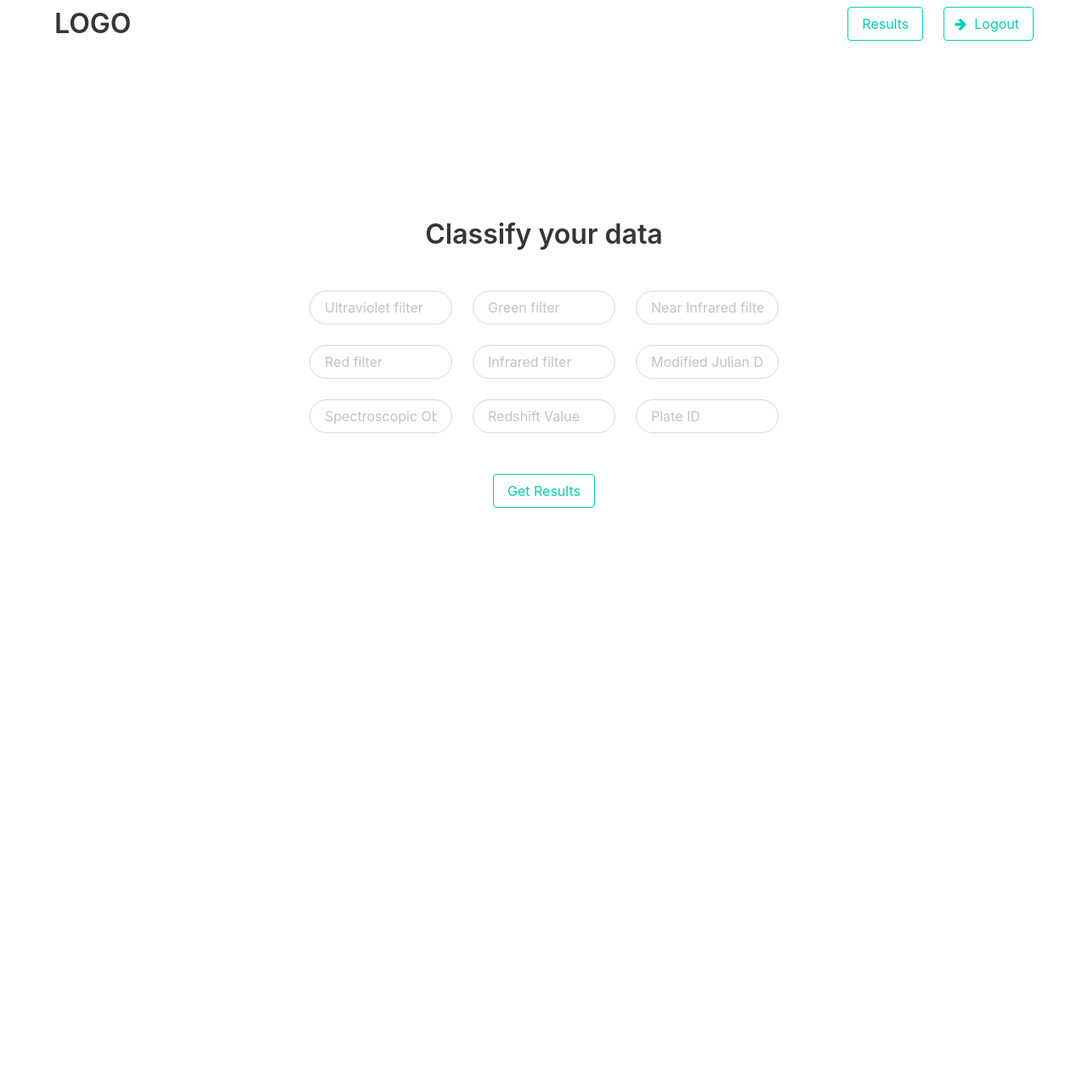
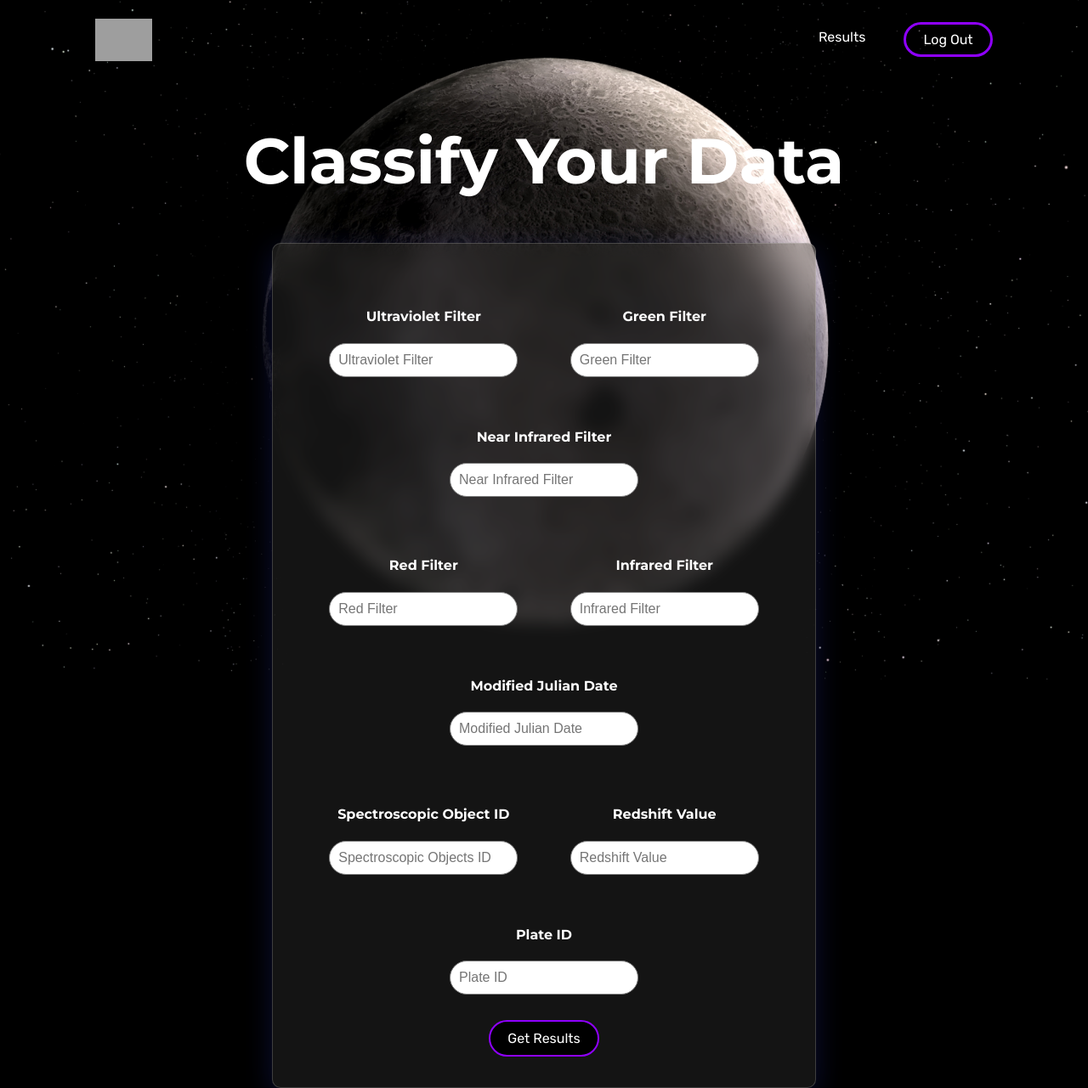
Before and after one commit to NotMishaal/astral-classification-system, a Django app: page /dashboard in a window 1280 px wide. Shown: the whole page at 85% size. Before the commit the page ends 598 px from the top, so only its background shows below. Run offline with Django 4.2, Linux system fonts and the light colour scheme; a user stored in the database is signed in; data comes from the database, SQL or seed files in the repository; some libraries are stand-ins or nearby versions; grey boxes are pictures that could not be loaded.

Commit message:
matched dashboard page

```diff
--- a/web_app/App/Dashboard/templates/dashboard.html
+++ b/web_app/App/Dashboard/templates/dashboard.html
@@ -5,106 +5,87 @@
   <meta charset="utf-8">
   <meta http-equiv="X-UA-Compatible" content="IE=edge">
   <meta name="viewport" content="width=device-width, initial-scale=1">
-    <title>Dashboard</title>
-    <link rel="shortcut icon" href="../images/fav_icon.png" type="image/x-icon">
-    <link rel="stylesheet" href="https://maxcdn.bootstrapcdn.com/font-awesome/4.7.0/css/font-awesome.min.css">
-    <link href="https://fonts.googleapis.com/css?family=Open+Sans:300,400,700" rel="stylesheet">
-    <!-- Bulma Version 0.9.0-->
-    <link rel="stylesheet" href="https://unpkg.com/bulma@0.9.0/css/bulma.min.css" />
-    <link rel="stylesheet" type="text/css" href="../css/landing.css">
+  <title>Astral Classification System</title>
+  {% load static %}
+  <link rel="stylesheet" type="text/css" href="{% static 'style.css' %}">
+  <link rel="preconnect" href="https://fonts.googleapis.com">
+  <link rel="preconnect" href="https://fonts.gstatic.com" crossorigin>
+  <link
+    href="https://fonts.googleapis.com/css2?family=Cormorant:wght@300;400;500;600;700&family=Montserrat:wght@100;300;400;500;700&family=Rubik:wght@300;400;500;600;700&display=swap"
+    rel="stylesheet">
+
 </head>
 
 <body>
-    <section class="hero is-fullheight">
-        <div class="hero-head">
-            <nav class="navbar">
   <div class="container">
-                    <div class="navbar-brand">
-                        <a class="navbar-item" href="{% url 'dashboardView' %}">
-                            <h1 class='title'>LOGO</h1>
+    <div class="navbar">
+      <nav>
+        <a href="{% url 'homeView' %}" class="logo">
+          <img src="{% static 'Pics/Logo.svg'%}" class="logo">
         </a>
-                        <span class="navbar-burger burger" data-target="navbarMenu">
-                            <span></span>
-                            <span></span>
-                            <span></span>
-                        </span>
+        <ul class="nav-links">
+          <li><a href="{% url 'resultView' %}">Results</a></li>
+          <li class="signup"><a href="{% url 'logout' %}">Log Out</a></li>
+        </ul>
+      </nav>
     </div>
-                    <div id="navbarMenu" class="navbar-menu">
-                        <div class="navbar-end">
-
-                          <span class="navbar-item">
-                            <a class="button is-primary is-outlined" href="{% url 'resultView' %}">
-                                <span>Results</span>
-                            </a>
-                        </span>
-
-                            <span class="navbar-item">
-                                <a class="button is-primary is-outlined" href="{% url 'logout' %}">
-                                    <span class="icon">
-                                        <i class="fa fa-arrow-right"></i>
-                                    </span>
-                                    <span>Logout</span>
-                                </a>
-                            </span>
-
+    <div class="head">
+      <h1 id="classify-head">Classify Your Data</h1>
+    </div>
+    <div>
+      <div class="classifier">
+        <form method='post'>
+          {% csrf_token %}
+          <div class="dash-row">
+            <div class="dash-col">
+              <h4>Ultraviolet Filter</h4>
+              <input class="dash-input" name="ultraviolet" type="text" placeholder="Ultraviolet Filter" required>
+            </div>
+            <div class="dash-col">
+              <h4>Green Filter</h4>
+              <input class="dash-input" name="green" type="text" placeholder="Green Filter" required>
+            </div>
+            <div class="dash-col">
+              <h4>Near Infrared Filter</h4>
+              <input class="dash-input" name="near" type="text" placeholder="Near Infrared Filter" required>
+            </div>
+          </div>
+          <div class="dash-row">
+            <div class="dash-col">
+              <h4>Red Filter</h4>
+              <input class="dash-input" name="red" type="text" placeholder="Red Filter" required>
+            </div>
+            <div class="dash-col">
+              <h4>Infrared Filter</h4>
+              <input class="dash-input" name="infrared" type="text" placeholder="Infrared Filter" required>
+            </div>
+            <div class="dash-col">
+              <h4>Modified Julian Date</h4>
+              <input class="dash-input" name="julian" type="text" placeholder="Modified Julian Date" required>
+            </div>
+          </div>
+          <div class="dash-row">
+            <div class="dash-col">
+              <h4>Spectroscopic Object ID</h4>
+              <input class="dash-input" name="spectroscopic" type="text" placeholder="Spectroscopic Objects ID"
+                required>
+            </div>
+            <div class="dash-col">
+              <h4>Redshift Value</h4>
+              <input class="dash-input" name="redshift" type="text" placeholder="Redshift Value" required>
+            </div>
+            <div class="dash-col">
+              <h4>Plate ID</h4>
+              <input class="dash-input" name="plate" type="text" placeholder="Plate ID" required>
+            </div>
+          </div>
+          <div class="dash-row">
+            <input type="submit" class="button" value="Get Results">
+          </div>
+        </form>
       </div>
     </div>
   </div>
-            </nav>
-            </div>
-
-            <div class="hero-body">
-                <div class="container has-text-centered">
-                    <div class="column is-6 is-offset-3">
-                        <h1 class="title">
-                            Classify your data
-                        </h1> <br>
-                       <!--
-                        Inputs here with form
-                       -->
-                       <form method='post'>
-                        {% csrf_token %}
-                         <div class="columns">
-                          <div class="column">
-                            <input class="input is-rounded" name="ultraviolet" type="text" placeholder="Ultraviolet filter" required>
-                          </div>
-                          <div class="column">
-                            <input class="input is-rounded" name="green" type="text" placeholder="Green filter" required>
-                          </div>
-                          <div class="column">
-                            <input class="input is-rounded" name="near" type="text" placeholder="Near Infrared filter" required>
-                          </div>
-                        </div>
-                        <div class="columns">
-                          <div class="column">
-                            <input class="input is-rounded" name="red" type="text" placeholder="Red filter" required>
-                          </div>
-                          <div class="column">
-                            <input class="input is-rounded" name="infrared" type="text" placeholder="Infrared filter" required>
-                          </div>
-                          <div class="column">
-                            <input class="input is-rounded" name="julian" type="text" placeholder="Modified Julian Date" required>
-                          </div>
-                        </div>
-                        <div class="columns">
-                          <div class="column">
-                            <input class="input is-rounded" type="text" name="spectroscopic" placeholder="Spectroscopic Objects ID" required>
-                          </div>
-                          <div class="column">
-                            <input class="input is-rounded" type="text" name="redshift" placeholder="Redshift Value" required>
-                          </div>
-                          <div class="column">
-                            <input class="input is-rounded" type="text" name="plate" placeholder="Plate ID" required>
-                          </div>
-                        </div>  <br>
-                        <input type="submit"  class="button is-primary is-outlined" value="Get Results">
-                       </form>
-                    </div>
-
-                </div>
-            </div>
-    </section>
-    <script async type="text/javascript" src="../js/bulma.js"></script>
 </body>
 
 </html>
--- a/web_app/App/Home/static/style.css
+++ b/web_app/App/Home/static/style.css
@@ -301,9 +301,53 @@
     font-size: 18px;
 }
 
-.login-logo{
+.login-logo {
     height: 75px;
     display: block;
     margin: 0 auto;
     padding-bottom: 10px;
 }
+
+/* Dashboard */
+
+.classifier {
+    position: absolute;
+    left: 50%;
+    transform: translate(-50%);
+    background: rgba(58, 58, 58, 0.35);
+    box-shadow: 0 8px 32px 0 rgba(31, 38, 135, 0.37);
+    backdrop-filter: blur(9px);
+    -webkit-backdrop-filter: blur(9px);
+    border-radius: 10px;
+    border: 1px solid rgba(255, 255, 255, 0.18);
+    padding: 2%;
+}
+
+.dash-row {
+    display: flex;
+    flex-wrap: wrap;
+    justify-content: center;
+    margin: 10px;
+}
+
+.dash-col {
+    flex: 1;
+    /* margin: 10px; */
+    padding: 20px;
+    text-align: center;
+}
+
+.dash-input {
+    padding: 10px;
+    border-radius: 25px;
+    border: 1px solid gray;
+    font-size: 16px;
+    font-family: Arial, sans-serif;
+    outline: none;
+    width: 200px;
+}
+
+#classify-head {
+    text-align: center;
+    font-size: 75px;
+}
```
Lines whose indentation alone changed are shown as unchanged.
